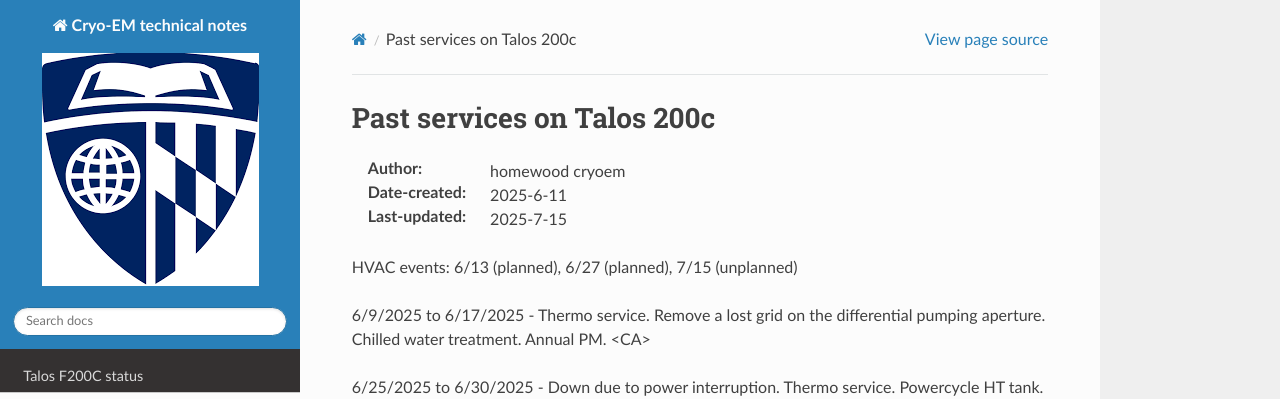
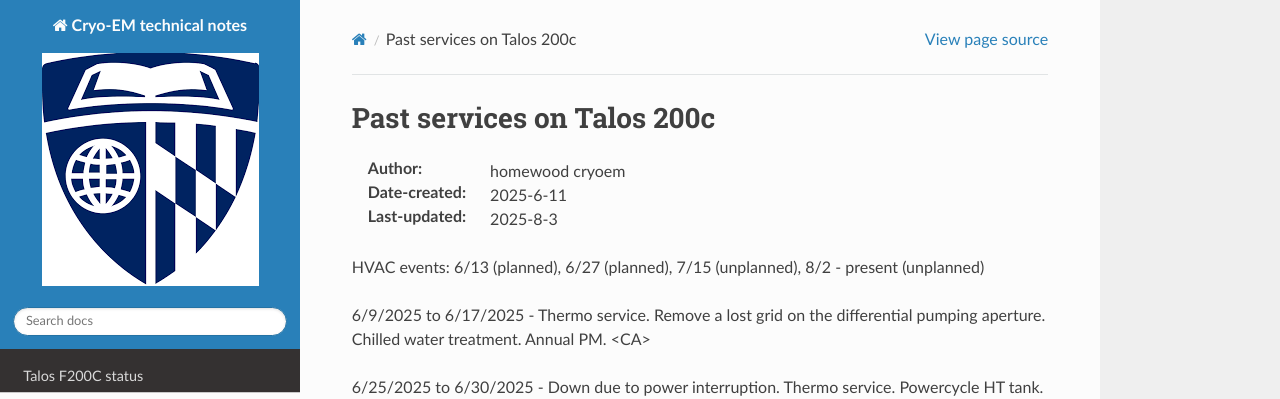
Before and after one commit to coherency224/hop-em, a Sphinx documentation site: the page built from docs/source/Past_services.rst, in a window 1280 px wide and 1058 px high. Shown: the top 399 px of the window. Built offline with Sphinx 7.4.7 and the Read the Docs theme 3.1.0, drawn with Linux system fonts in a browser that asks for light colours; pages that are not in the unit, such as notebooks, are missing from menus.

Commit message:
Update Past_services.rst

```diff
--- a/docs/source/Past_services.rst
+++ b/docs/source/Past_services.rst
@@ -5,9 +5,9 @@
 
 :Author: homewood cryoem
 :Date-created: 2025-6-11
-:Last-updated: 2025-7-15
+:Last-updated: 2025-8-3
 
-HVAC events: 6/13 (planned), 6/27 (planned), 7/15 (unplanned)
+HVAC events: 6/13 (planned), 6/27 (planned), 7/15 (unplanned), 8/2 - present (unplanned)
 
 6/9/2025 to 6/17/2025 - Thermo service. Remove a lost grid on the differential pumping aperture. Chilled water treatment. Annual PM. <CA>
 
```
